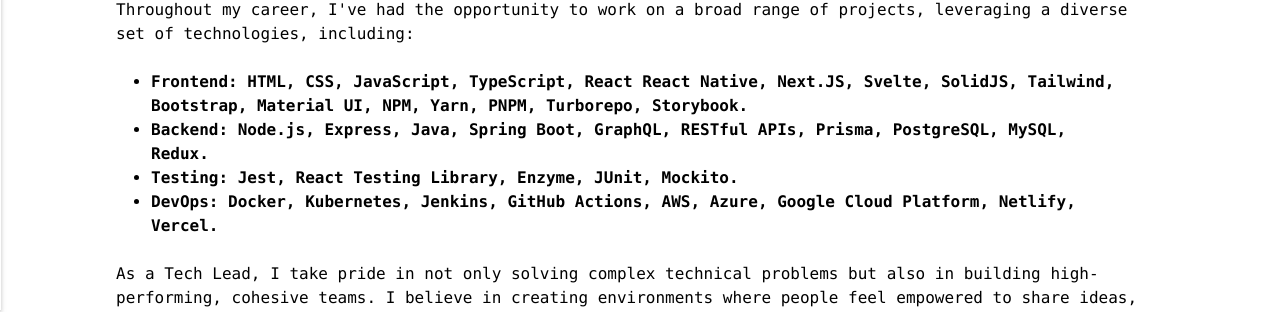
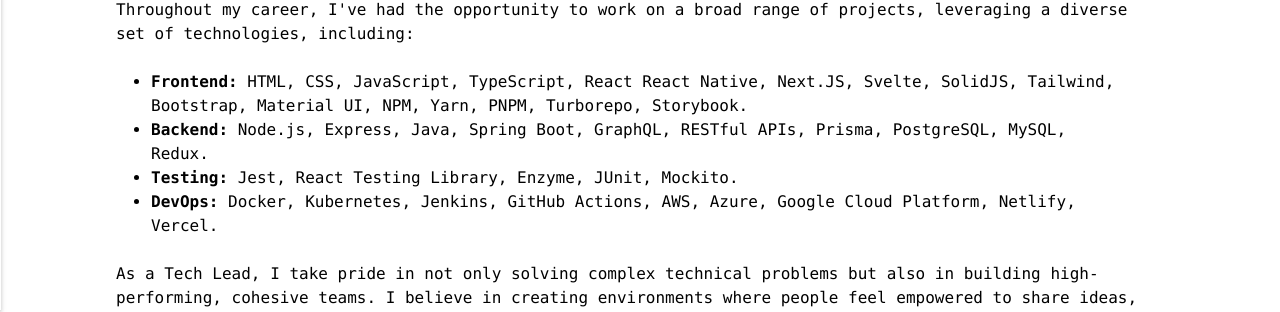
Before and after one commit to greenervigil/next-portfolio, a Next.js app: page / in a window 1280 px wide. Shown: the part 491-803 px from the top of the page. Built offline with nearby package versions, Linux system fonts and the light colour scheme.

Commit message:
fixing strong styling

```diff
--- a/styles/globals.css
+++ b/styles/globals.css
@@ -34,6 +34,6 @@
   list-style-type: disc;
 }
 
-.about-list {
+strong {
   font-weight: 700;
 }
```
